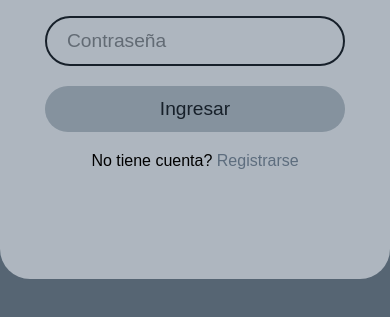
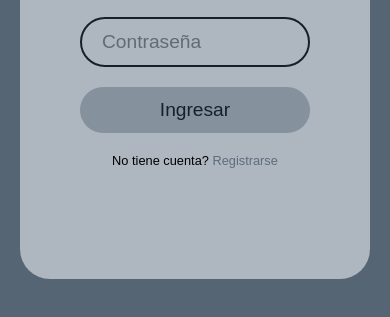
Before and after one commit to Osvaldo-1/barber, a plain HTML site: page login.html in a window 390 px wide. Shown: the part 393-710 px from the top of the page. Drawn offline with Linux system fonts and the light colour scheme.

Commit message:
funcionalidad-responsiva-login-signup

```diff
--- a/css/loginestilo.css
+++ b/css/loginestilo.css
@@ -89,3 +89,39 @@ body{
     color: #5D6D7E;
     text-decoration: none;
 }
+
+/* Funcion responsiva */
+
+/* Pantallas pequeñas */
+@media only screen and (max-width: 600px){
+    .container{
+        width: 350px;
+    }
+
+    .form-container{
+        display: flex;
+        position: absolute;
+        width: 230px;
+        justify-content: center;
+        align-items: center;
+        flex-direction: column;
+        gap: 20px;
+    }
+
+    .links-container p{
+        font-size: 0.8rem;
+    }
+
+    .links-container a{
+        font-size: 0.8rem;
+        color: #5D6D7E;
+        text-decoration: none;
+    }
+}
+
+/* Pantallas medianas */
+@media only screen and (min-width: 601px) and (max-width: 992px){
+    .container{
+        width: 420px;
+    }
+}
```
